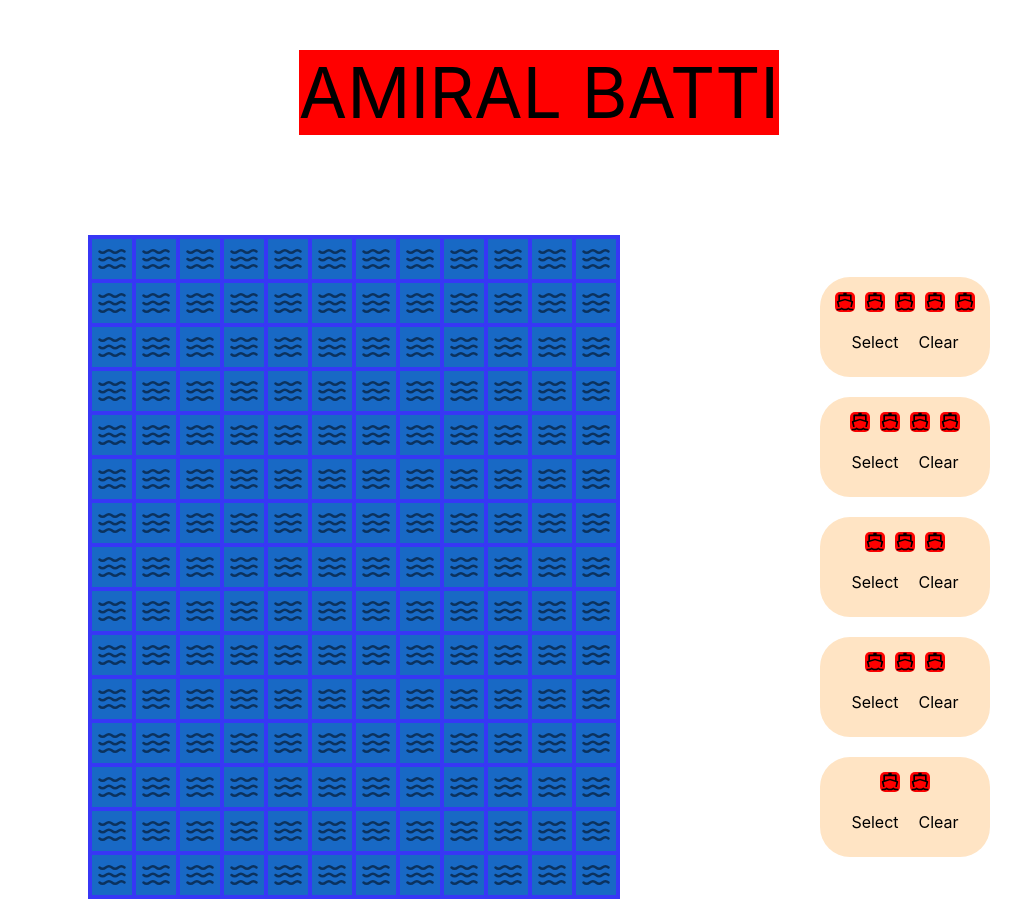
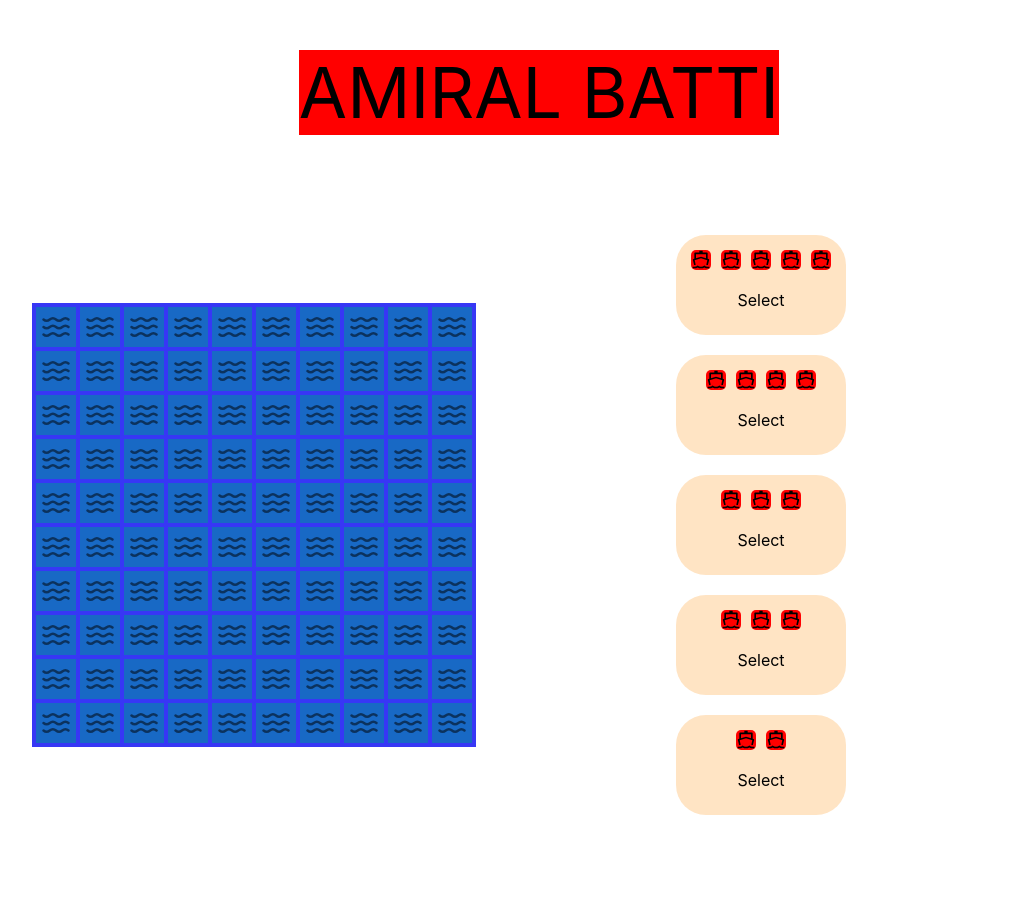
Before and after one commit to burakmey/amiral-batti, a React (Create React App) app: page / in a window 1280 px wide. Shown: the whole page, without its empty margins (101-1122 px from the left). After the commit the page ends 815 px from the top, so only its background shows below. Built offline with nearby package versions, Linux system fonts and the light colour scheme.

Commit message:
Ship rebuild feature added.

```diff
--- a/src/App.js
+++ b/src/App.js
@@ -27,7 +27,6 @@ function App() {
       <div>
         {/* {activePage === "MainMenu" ? <MainMenu setPage={setPage} /> : null}
         {activePage === "PlayMenu" ? <PlayMenu setPage={setPage} /> : null} */}
-        {/* <BoardPlacement /> */}
         <PlaceShipPage />
       </div>
     </div>
--- a/src/components/Board/BoardPlacement.js
+++ b/src/components/Board/BoardPlacement.js
@@ -1,10 +1,10 @@
-import { useRef } from "react";
+import { useMemo, useRef } from "react";
 import Cell from "./Cell";
 import { usePlaceShipContext } from "../../context/PlaceShipContext";
 import "./Board.css";
 
-const MAX_ROW = 15;
-const MAX_COLUMN = 12;
+const MAX_ROW = 10;
+const MAX_COLUMN = 10;
 
 function BoardPlacement() {
   console.log("BoardPlacement rendered!");
@@ -16,51 +16,80 @@ function BoardPlacement() {
     currentFleet,
     unavailableLocations,
   } = usePlaceShipContext();
-  let currentCellKey = 0;
+
+  let currentCellKey = -1;
   let allowMouseEnter = true;
   let availableLocations = [];
+  let isClickable = false;
+
+  const setAvailableLocations = (cell, array, isClearCurrent) => {
+    let top = cell - MAX_COLUMN < 0 ? -1 : cell - MAX_COLUMN;
+    let bottom =
+      cell + MAX_COLUMN > MAX_COLUMN * MAX_ROW ? -1 : cell + MAX_COLUMN;
+    let left = (cell % MAX_COLUMN) - 1 < 0 ? -1 : cell - 1;
+    let right = (cell % MAX_COLUMN) + 1 < MAX_COLUMN ? cell + 1 : -1;
+    const locations = [top, right, bottom, left];
+    locations.forEach((element) => {
+      if (
+        element !== -1 &&
+        !array.includes(element) &&
+        !currentFleet.location.includes(element) &&
+        !unavailableLocations.some((object) =>
+          object.location.includes(element)
+        )
+      )
+        array.push(element);
+    });
+  };
+
+  const setIsClickable = () => {
+    if (
+      unavailableLocations.some((object) =>
+        object.location.includes(currentCellKey)
+      )
+    ) {
+      isClickable = false;
+      return;
+    }
+    let locations = [];
+    setAvailableLocations(currentCellKey, locations, false);
+    if (locations.length >= currentFleet.shipCount) {
+      isClickable = true;
+      //console.log(locations, 1);
+      return;
+    } else {
+      for (let i = 0; i < locations.length; i++) {
+        setAvailableLocations(locations[i], locations, false);
+        if (locations.length >= currentFleet.shipCount) {
+          isClickable = true;
+          //console.log(locations, 2);
+          return;
+        }
+      }
+    }
+    isClickable = false;
+    //console.log(locations, 3);
+  };
 
   const onClick = (cellKey) => {
     if (currentFleet.id !== -1) {
-      if (
-        availableLocations.includes(currentCellKey) ||
-        availableLocations.length === 0
-      ) {
-        let location = currentCellKey - MAX_COLUMN;
-        if (!currentFleet.location.includes(location) && location > 0)
-          availableLocations.push(location);
-        location = currentCellKey + 1;
-        if (
-          !currentFleet.location.includes(location) &&
-          (currentCellKey % MAX_COLUMN) + 1 < MAX_COLUMN
-        )
-          availableLocations.push(location);
-        location = currentCellKey + MAX_COLUMN;
-        if (
-          !currentFleet.location.includes(location) &&
-          location < MAX_ROW * MAX_COLUMN
-        )
-          availableLocations.push(location);
-        location = currentCellKey - 1;
-        if (
-          !currentFleet.location.includes(location) &&
-          (currentCellKey % MAX_COLUMN) - 1 >= 0
-        )
-          availableLocations.push(location);
-
+      if (isClickable) {
+        setAvailableLocations(currentCellKey, availableLocations, true);
         const index = availableLocations.indexOf(currentCellKey);
         if (index !== -1) availableLocations.splice(index, 1);
         cellRefs.current[currentCellKey].setHit();
         selectFleetRef.current[currentFleet.id].updateBuildSize();
         currentFleet.location.push(currentCellKey);
-      } else if (!availableLocations.includes(currentCellKey)) {
+      } else {
         console.log("incorrect");
         return;
       }
-      for (let i = 0; i < availableLocations.length; i++)
-        cellRefs.current[availableLocations[i]].setAvailable();
       if (currentFleet.shipCount === currentFleet.location.length) {
         selectFleetRef.current[currentFleet.id].buildCompleted();
+        availableLocations = [];
+      } else {
+        for (let i = 0; i < availableLocations.length; i++)
+          cellRefs.current[availableLocations[i]]?.setAvailable();
       }
     }
     allowMouseEnter = true;
@@ -69,13 +98,20 @@ function BoardPlacement() {
   const onMouseEnter = (cellKey) => {
     if (currentFleet.id !== -1 && allowMouseEnter) {
       currentCellKey = cellKey;
-      if (
-        availableLocations.length === 0 ||
-        availableLocations.includes(currentCellKey)
-      )
+      if (availableLocations.length === 0) {
+        setIsClickable();
+        if (isClickable) {
+          cellRefs.current[currentCellKey].setAvailable();
+        } else {
+          cellRefs.current[currentCellKey].setUnavailable();
+        }
+      } else if (availableLocations.includes(currentCellKey)) {
         cellRefs.current[currentCellKey].setAvailable();
-      else if (!availableLocations.includes(currentCellKey))
+        isClickable = true;
+      } else {
         cellRefs.current[currentCellKey].setUnavailable();
+        isClickable = false;
+      }
       cellRefs.current[currentCellKey].setShip();
     }
     allowMouseEnter = false;
@@ -83,12 +119,31 @@ function BoardPlacement() {
 
   const onMouseLeave = (cellKey) => {
     if (currentFleet.id !== -1) {
+      if (
+        !availableLocations.includes(currentCellKey) &&
+        !unavailableLocations.some((object) =>
+          object.location.includes(currentCellKey)
+        )
+      ) {
+        cellRefs.current[currentCellKey].setDefault();
+      }
       cellRefs.current[currentCellKey].setWave();
-      if (availableLocations.includes(currentCellKey))
-        cellRefs.current[currentCellKey].setAvailable();
     }
     allowMouseEnter = true;
   };
+
+  const cells = Array(MAX_ROW * MAX_COLUMN)
+    .fill()
+    .map((_, index) => (
+      <Cell
+        ref={(ref) => (cellRefs.current[index] = ref)}
+        key={index}
+        id={index}
+        onMouseEnter={onMouseEnter}
+        onMouseLeave={onMouseLeave}
+        onClick={onClick}
+      />
+    ));
 
   return (
     <div
@@ -98,18 +153,7 @@ function BoardPlacement() {
         gridTemplateRows: `repeat(${MAX_ROW}, 1fr)`,
       }}
     >
-      {Array(MAX_ROW * MAX_COLUMN)
-        .fill()
-        .map((_, index) => (
-          <Cell
-            ref={(el) => cellRefs.current.push(el)}
-            key={index}
-            id={index}
-            onMouseEnter={onMouseEnter}
-            onMouseLeave={onMouseLeave}
-            onClick={onClick}
-          />
-        ))}
+      {cells}
     </div>
   );
 }
--- a/src/components/Board/Cell.js
+++ b/src/components/Board/Cell.js
@@ -1,4 +1,10 @@
-import { forwardRef, useEffect, useImperativeHandle, useState } from "react";
+import {
+  forwardRef,
+  memo,
+  useEffect,
+  useImperativeHandle,
+  useState,
+} from "react";
 import { RiShipLine } from "react-icons/ri";
 import { LuWaves } from "react-icons/lu";
 import "./Board.css";
@@ -17,6 +23,7 @@ function Cell(props, ref) {
     setUnHit: setUnHit,
     setAvailable: setAvailable,
     setUnavailable: setUnavailable,
+    setDefault: setDefault,
   }));
 
   const setShip = () => {
@@ -28,7 +35,6 @@ function Cell(props, ref) {
   const setWave = () => {
     if (bool) {
       setIcon(<LuWaves />);
-      setClassName("cell");
     }
   };
 
@@ -41,7 +47,8 @@ function Cell(props, ref) {
   const setUnHit = () => {
     bool = true;
     setIsHit(false);
-    setWave();
+    setIcon(<LuWaves />);
+    setClassName("cell");
   };
 
   const setAvailable = () => {
@@ -50,6 +57,10 @@ function Cell(props, ref) {
 
   const setUnavailable = () => {
     setClassName("cell cell-unavailable");
+  };
+
+  const setDefault = () => {
+    setClassName("cell");
   };
 
   const onMouseEnter = () => {
--- a/src/components/SelectFleet/Fleets.js
+++ b/src/components/SelectFleet/Fleets.js
@@ -4,34 +4,34 @@ import "./SelectFleet.css";
 import { usePlaceShipContext } from "../../context/PlaceShipContext";
 
 function Fleets() {
-  console.log("SelectFleet rendered!");
+  console.log("Fleets rendered!");
 
   const { selectFleetRef } = usePlaceShipContext();
 
   return (
     <div className="fleets">
       <SelectFleet
-        ref={(el) => selectFleetRef.current.push(el)}
+        ref={(ref) => (selectFleetRef.current[0] = ref)}
         shipCount={5}
         id={0}
       />
       <SelectFleet
-        ref={(el) => selectFleetRef.current.push(el)}
+        ref={(ref) => (selectFleetRef.current[1] = ref)}
         shipCount={4}
         id={1}
       />
       <SelectFleet
-        ref={(el) => selectFleetRef.current.push(el)}
+        ref={(ref) => (selectFleetRef.current[2] = ref)}
         shipCount={3}
         id={2}
       />
       <SelectFleet
-        ref={(el) => selectFleetRef.current.push(el)}
+        ref={(ref) => (selectFleetRef.current[3] = ref)}
         shipCount={3}
         id={3}
       />
       <SelectFleet
-        ref={(el) => selectFleetRef.current.push(el)}
+        ref={(ref) => (selectFleetRef.current[4] = ref)}
         shipCount={2}
         id={4}
       />
--- a/src/components/SelectFleet/SelectFleet.js
+++ b/src/components/SelectFleet/SelectFleet.js
@@ -1,23 +1,40 @@
-import { forwardRef, useCallback, useImperativeHandle, useState } from "react";
+import {
+  forwardRef,
+  useCallback,
+  useImperativeHandle,
+  useMemo,
+  useState,
+} from "react";
 import { usePlaceShipContext } from "../../context/PlaceShipContext";
 import { RiShipLine } from "react-icons/ri";
 import Button from "../Button/Button";
 import "./SelectFleet.css";
 
-const MAX_ROW = 15;
-const MAX_COLUMN = 12;
+const MAX_ROW = 10;
+const MAX_COLUMN = 10;
 
 function SelectFleet(props, ref) {
   console.log("SelectFleet rendered!");
 
+  const [isClickable, setIsClickable] = useState(true);
   const [buildSize, setBuildSize] = useState(0);
-  const { cellRefs, placedFleets, currentFleet, unavailableLocations } =
-    usePlaceShipContext();
+  const [buttonType, setButtonType] = useState(0);
+  const [className, setClassName] = useState("select-fleet");
+  const {
+    cellRefs,
+    placedFleets,
+    currentFleet,
+    unavailableLocations,
+    selectFleetRef,
+  } = usePlaceShipContext();
   let unavailableCurrent = [];
 
   useImperativeHandle(ref, () => ({
     buildCompleted: buildCompleted,
     updateBuildSize: updateBuildSize,
+    updateClassName: updateClassName,
+    updateButtonType: updateButtonType,
+    updateClickable: updateClickable,
   }));
 
   const buildCompleted = () => {
@@ -34,22 +51,35 @@ function SelectFleet(props, ref) {
       id: currentFleet.id,
     });
 
+    setButtonType(2);
+    updateClassName("select-fleet placed-fleet");
+    for (let i = 0; i < selectFleetRef.current.length; i++)
+      selectFleetRef.current[i].updateClickable(true);
     currentFleet.location = [];
     currentFleet.shipCount = -1;
     currentFleet.id = -1;
-    //console.log("inactive select button");
   };
 
   const updateBuildSize = () => {
-    setBuildSize((prevState) => prevState + 1);
+    if (buildSize === 0) {
+      setButtonType(1);
+      for (let i = 0; i < selectFleetRef.current.length; i++)
+        if (i !== currentFleet.id)
+          selectFleetRef.current[i].updateClickable(false);
+    }
+    setBuildSize((previousState) => previousState + 1);
   };
 
-  const removeBuildSize = () => {
-    setBuildSize((prevState) => prevState - 1);
+  const updateClassName = (className) => {
+    setClassName(className);
   };
 
-  const clearBuildSize = () => {
-    setBuildSize(0);
+  const updateButtonType = (type) => {
+    setButtonType(type);
+  };
+
+  const updateClickable = (bool) => {
+    setIsClickable(bool);
   };
 
   const addToUnavailableLocations = (cellKey) => {
@@ -73,6 +103,10 @@ function SelectFleet(props, ref) {
     (buttonName) => {
       switch (buttonName) {
         case "Select":
+          selectFleetRef.current[currentFleet.id]?.updateClassName(
+            "select-fleet"
+          );
+          setClassName("select-fleet active-fleet");
           currentFleet.location = [];
           currentFleet.shipCount = props.shipCount;
           currentFleet.id = props.id;
@@ -80,32 +114,117 @@ function SelectFleet(props, ref) {
         case "Clear":
           console.log("clear");
           break;
+        case "Undo":
+          console.log("undo");
+          break;
+        case "Rebuild":
+          placedFleets.some((object) => {
+            if (object.id === props.id) {
+              console.log(object.location);
+              object.location.forEach((element) =>
+                cellRefs.current[element].setUnHit()
+              );
+              const index = placedFleets.indexOf(object);
+              placedFleets.splice(index, 1);
+            }
+          });
+          unavailableLocations.some((object) => {
+            if (object.id === props.id) {
+              console.log(object.location);
+              object.location.forEach((element) => {
+                if (
+                  !unavailableLocations.some(
+                    (object) =>
+                      object.location.includes(element) &&
+                      object.id !== props.id
+                  )
+                )
+                  cellRefs.current[element].setUnHit();
+              });
+              const index = unavailableLocations.indexOf(object);
+              unavailableLocations.splice(index, 1);
+            }
+          });
+          setBuildSize(0);
+          setClassName("select-fleet active-fleet");
+          updateButtonType(0);
+          selectFleetRef.current[currentFleet.id]?.updateClassName(
+            "select-fleet"
+          );
+          currentFleet.location = [];
+          currentFleet.shipCount = props.shipCount;
+          currentFleet.id = props.id;
+          break;
         default:
           break;
       }
     },
-    [currentFleet, props]
+    [selectFleetRef, currentFleet, props]
   );
 
-  const setBackgroundColor = (size) => {
-    if (size <= buildSize)
-      return { backgroundColor: "green", borderRadius: "5px" };
-    else return { backgroundColor: "red", borderRadius: "5px" };
+  const ships = (
+    <div className="fleet">
+      {Array(props.shipCount)
+        .fill()
+        .map((_, key) => (
+          <RiShipLine
+            key={key}
+            className={key + 1 <= buildSize ? "placed-ship" : "unplaced-ship"}
+          />
+        ))}
+    </div>
+  );
+
+  const getButtons = (key) => {
+    switch (key) {
+      case 0:
+        return (
+          <div className="buttons">
+            <Button
+              name={"Select"}
+              className={"small-button"}
+              onClick={
+                isClickable ? onClick : () => console.log("Select-unavailable")
+              }
+            />
+          </div>
+        );
+      case 1:
+        return (
+          <div className="buttons">
+            <Button
+              name={"Undo"}
+              className={"small-button"}
+              onClick={onClick}
+            />
+            <Button
+              name={"Clear"}
+              className={"small-button"}
+              onClick={onClick}
+            />
+          </div>
+        );
+      case 2:
+        return (
+          <div className="buttons">
+            <Button
+              name={"Rebuild"}
+              className={"small-button"}
+              onClick={
+                isClickable ? onClick : () => console.log("Rebuild-unavailable")
+              }
+            />
+          </div>
+        );
+      default:
+        break;
+    }
   };
 
   return (
-    <div className="select-fleet">
-      <div className="fleet">
-        {Array(props.shipCount)
-          .fill()
-          .map((_, key) => (
-            <RiShipLine key={key} style={setBackgroundColor(key + 1)} />
-          ))}
-      </div>
-      <div className="buttons">
-        <Button name={"Select"} className={"small-button"} onClick={onClick} />
-        <Button name={"Clear"} className={"small-button"} onClick={onClick} />
-      </div>
+    <div className={`${className} ${isClickable ? "" : "unavailable-fleet"}`}>
+      {ships}
+      {getButtons(buttonType)}
     </div>
   );
 }
--- a/src/pages/Pages.css
+++ b/src/pages/Pages.css
@@ -1,6 +1,6 @@
 .grid {
   display: grid;
-  grid-template-columns: repeat(2, auto);
+  grid-template-columns: repeat(3, auto);
   height: fit-content;
   width: fit-content;
   align-items: center;
```
Also changed, not shown: src/components/SelectFleet/SelectFleet.css (+19 -0 lines).
